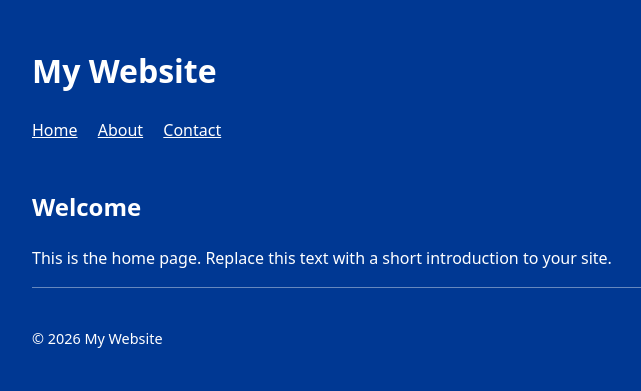
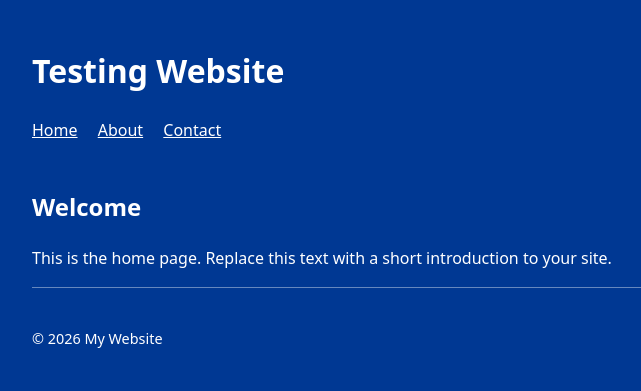
Before and after one commit to CDSCSilva/Test.github.io, a plain HTML site: page index.html in a window 1280 px wide. Shown: the whole page, without its empty margins (272-913 px from the left). Drawn offline with Linux system fonts and the light colour scheme.

Commit message:
Add files via upload

```diff
--- a/index.html
+++ b/index.html
@@ -3,7 +3,7 @@
 <head>
   <meta charset="UTF-8">
   <meta name="viewport" content="width=device-width, initial-scale=1">
-  <title>My Website</title>
+  <title>Testing Website</title>
   <meta name="description" content="A short description of my website.">
   <style>
     body {
@@ -22,7 +22,7 @@
 </head>
 <body>
   <header>
-    <h1>My Website</h1>
+    <h1>Testing Website</h1>
     <nav>
       <a href="index.html">Home</a>
       <a href="about.html">About</a>
```
